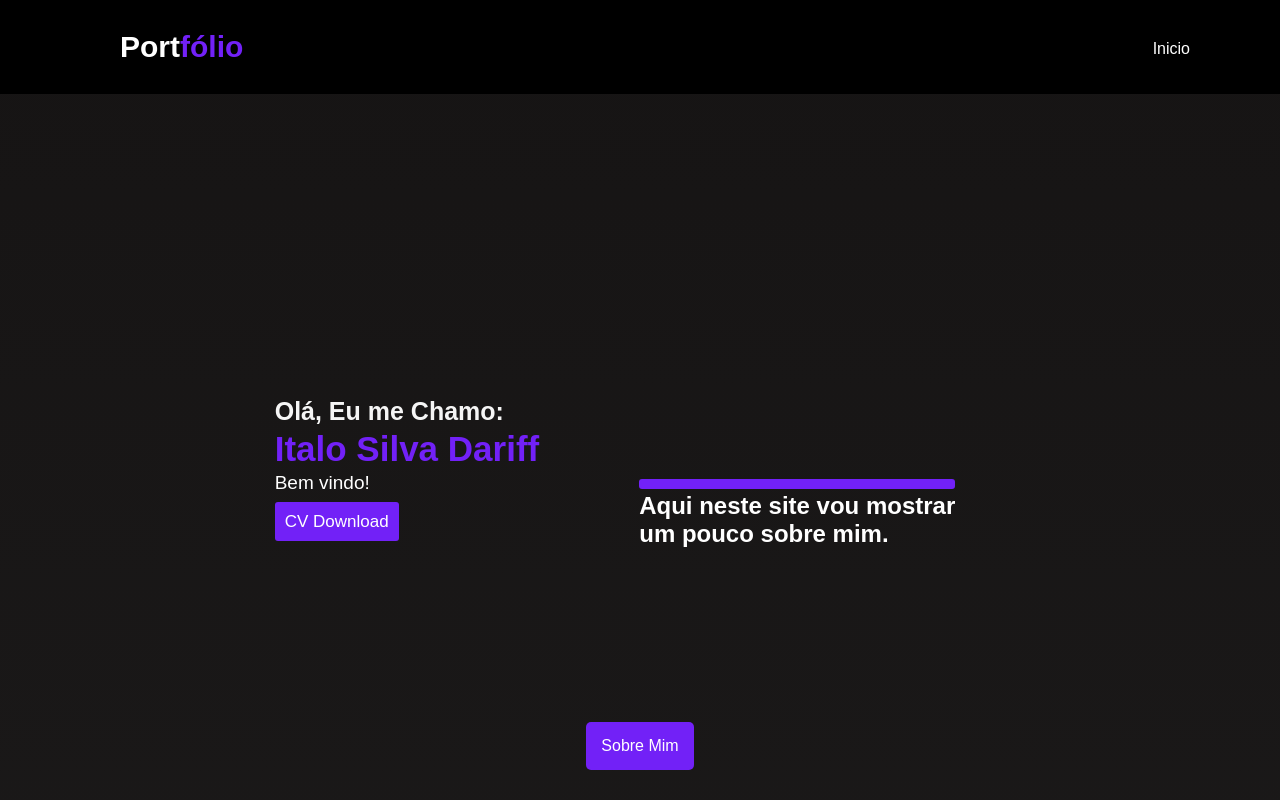
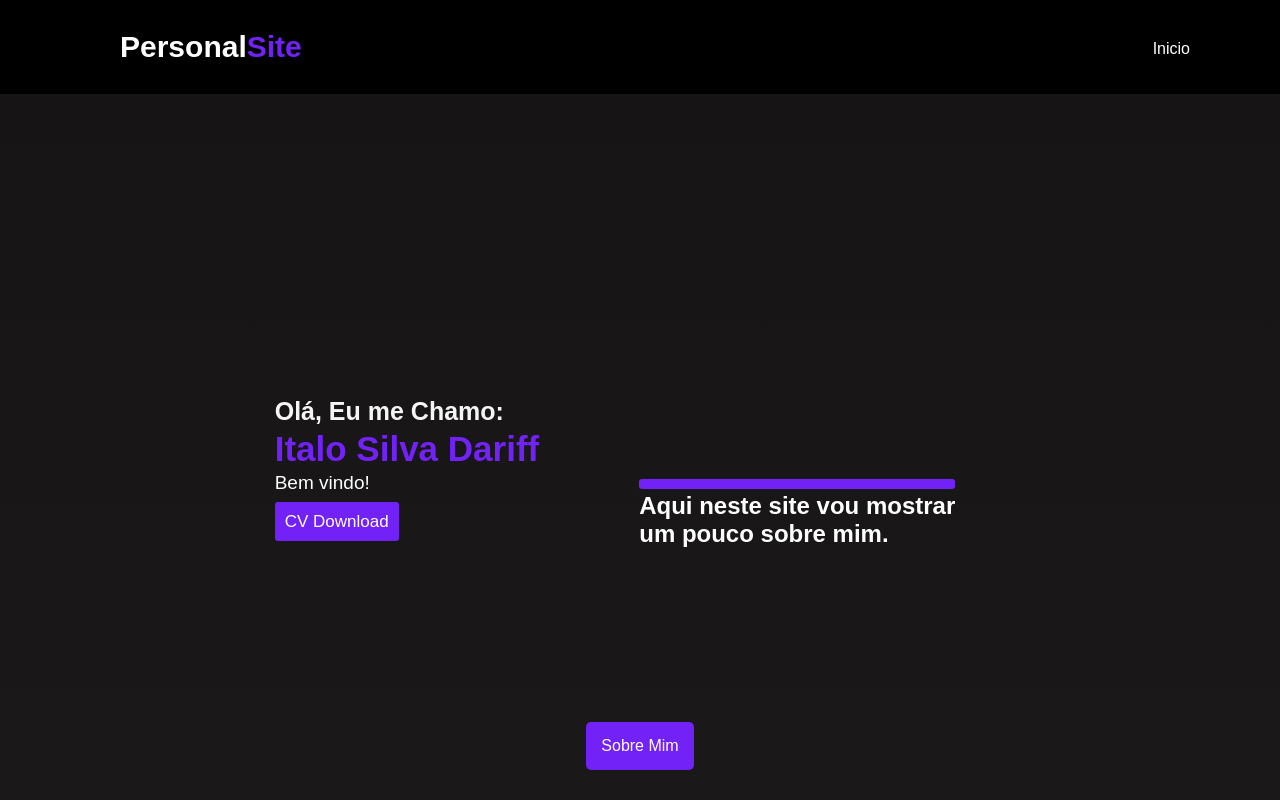
Before and after one commit to Yuuts1/portf-lio, a plain HTML site: page index.html in a window 1280 px wide. Shown: the top 800 px of the page. Drawn offline with Linux system fonts and the light colour scheme.

Commit message:
Update index.html

```diff
--- a/index.html
+++ b/index.html
@@ -4,12 +4,12 @@
     <meta charset="UTF-8">
     <meta http-equiv="X-UA-Compatible" content="IE=edge">
     <meta name="viewport" content="width=, initial-scale=1.0">
-    <title>Portfólio</title>
+    <title>Personal Site</title>
     <link rel="stylesheet" href="ms.css">
 </head>
 <body>
     <nav>
-        <label class="logo">Port<span>fólio</span></label>
+        <label class="logo">Personal<span>Site</span></label>
         <ul>
             <li><a href="https://yuuts1.github.io/portf-lio/" class="home">Inicio</a></li>
         </ul>
```
